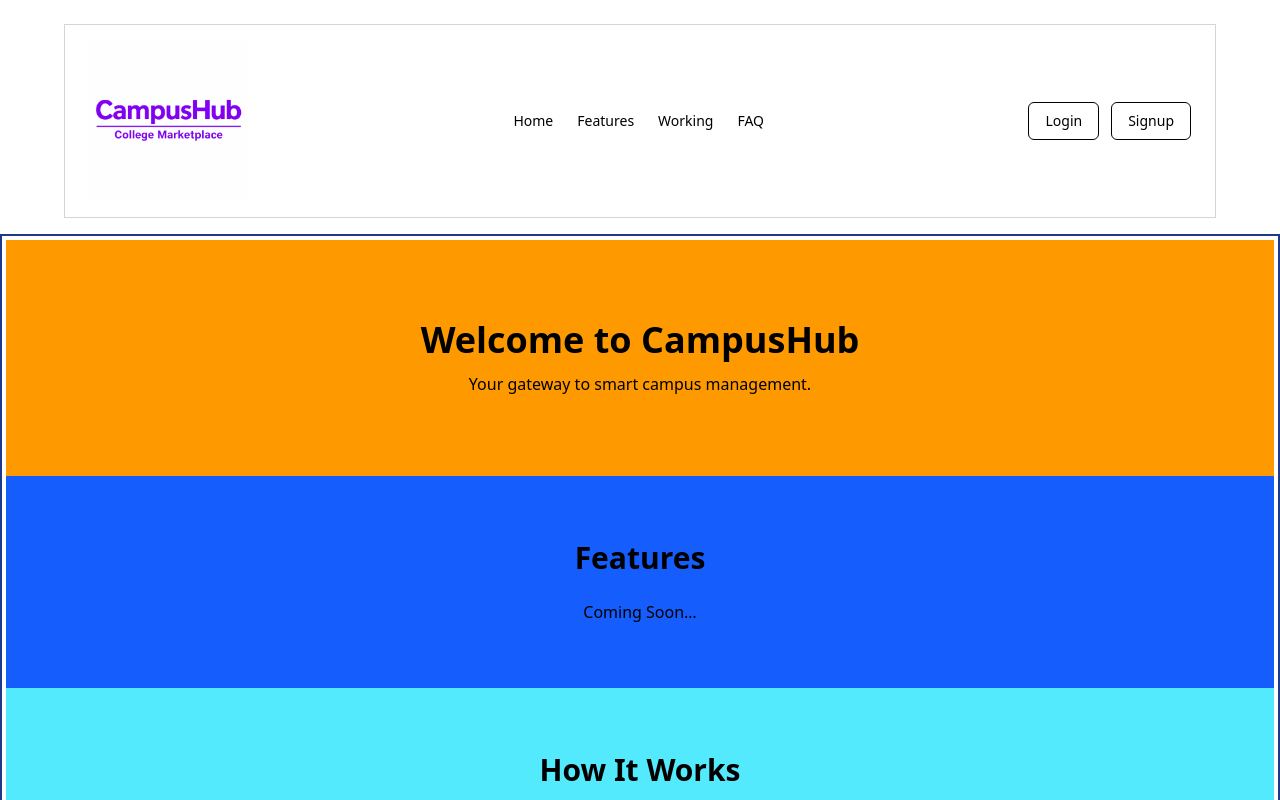
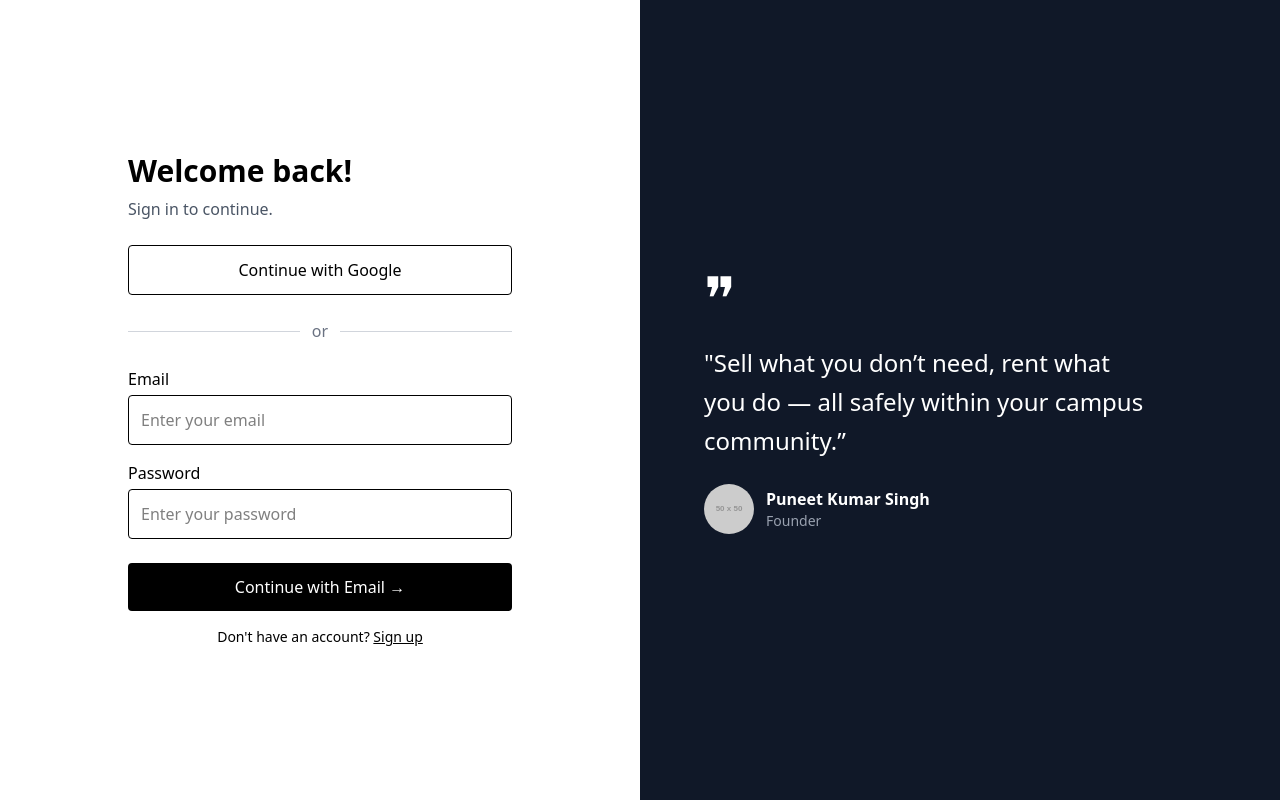
Before and after one commit to PuneetJadoun/CampusHub, a React app in the folder frontend/: page / in a window 1280 px wide. Shown: the top 800 px of the page. Built offline with nearby package versions, Linux system fonts and the light colour scheme; the HTML template or start-up script is replaced by a standard one.

Commit message:
Added basic Login page structure

```diff
--- a/frontend/src/App.jsx
+++ b/frontend/src/App.jsx
@@ -1,11 +1,14 @@
 import './App.css'
 import Welcome from "./pages/Welcome";
+import Login from './pages/LoginPage';
+
 
 function App() {
 
   return (
     <div>
-       <Welcome />
+       {/*<Welcome />*/}
+        <Login />
     </div>
   )
 }
--- /dev/null
+++ b/frontend/src/pages/LoginPage.jsx
@@ -0,0 +1,94 @@
+function Login() {
+  return (
+    <div className="min-h-screen flex">
+
+      {/* LEFT SIDE - Login Form */}
+
+      <div className="w-1/2 flex items-center justify-center bg-white">
+        <div className="w-full max-w-md p-8">
+
+          <h1 className="text-3xl font-bold mb-2">Welcome back!</h1>
+          <p className="text-gray-600 mb-6">
+            Sign in to continue.
+          </p>
+
+          {/* GOOGLE LOGIN BUTTON */}
+
+          <button className="w-full border py-3 rounded mb-6">
+            Continue with Google
+          </button>
+
+          {/* OR DIVIDER */}
+
+          <div className="flex items-center mb-6">
+            <div className="grow h-px bg-gray-300"></div>
+            <span className="mx-3 text-gray-500">or</span>
+            <div className="grow h-px bg-gray-300"></div>
+          </div>
+
+          {/* EMAIL INPUT */}
+
+          <div className="mb-4">
+            <label className="block mb-1 font-medium">Email</label>
+            <input
+              type="email"
+              placeholder="Enter your email"
+              className="w-full border p-3 rounded"
+            />
+          </div>
+
+          {/* PASSWORD INPUT */}
+          <div className="mb-6">
+            <label className="block mb-1 font-medium">Password</label>
+            <input
+              type="password"
+              placeholder="Enter your password"
+              className="w-full border p-3 rounded"
+            />
+          </div>
+
+          {/* LOGIN BUTTON */}
+          <button className="w-full bg-black text-white py-3 rounded">
+            Continue with Email →
+          </button>
+
+          <p className="text-sm text-center mt-4">
+            Don't have an account? <a href="/signup" className="underline">Sign up</a>
+          </p>
+
+        </div>
+      </div>
+
+      {/* RIGHT SIDE - Quote*/}
+
+      <div className="w-1/2 flex items-center justify-center bg-gray-900 text-white px-10">
+        <div className="max-w-lg">
+
+          <div className="text-6xl mb-4">❞</div>
+
+          <p className="text-2xl font-light leading-relaxed mb-6">
+           "Sell what you don’t need, rent what <br />
+           you do — all safely within your campus community.”
+          </p>
+
+          <div className="flex items-center gap-3">
+            <img
+              src="https://via.placeholder.com/50"
+              alt="User"
+              className="rounded-full"
+            />
+            <div>
+              <p className="font-semibold">Puneet Kumar Singh</p>
+              <p className="text-sm text-gray-400">Founder</p>
+            </div>
+          </div>
+
+        </div>
+      </div>
+
+    </div>
+  );
+}
+
+
+export default Login;
```
